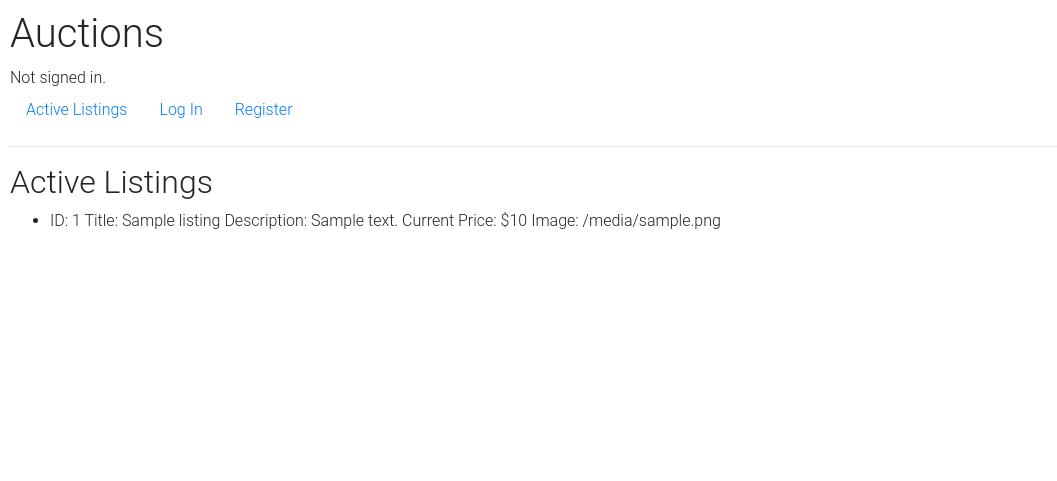
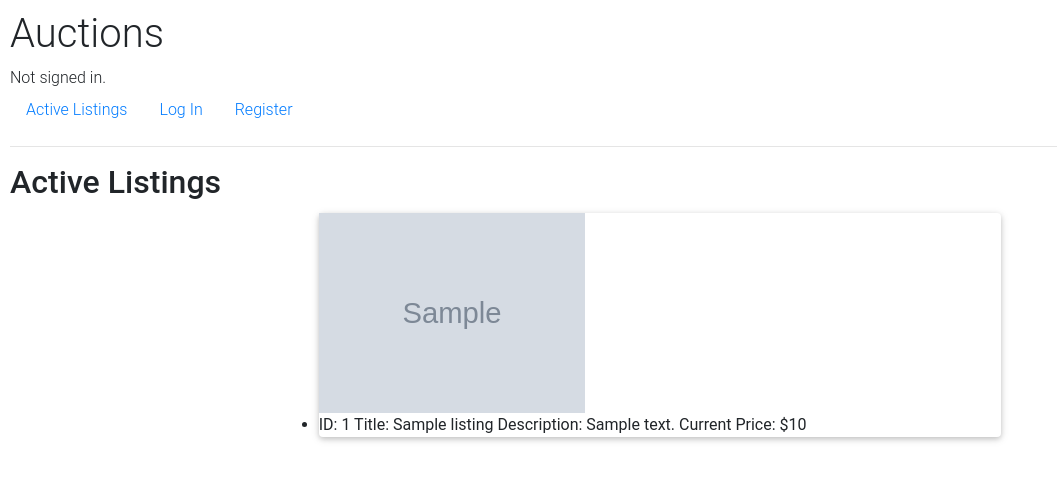
Before and after one commit to thenatural86/ecommerce, a Django app: template auctions/templates/auctions/index.html in a window 1280 px wide. Shown: the top 481 px of the page, without its empty margins (0-1057 px from the left). Run offline with Django 3.2, Linux system fonts and the light colour scheme; the template is opened without the code that fills it: most values are stand-ins (such as "Sample title", 1, 10 or a date in 2020); grey boxes marked "Sample" are stand-in pictures; some libraries are stand-ins or nearby versions.

Commit message:
render images

```diff
--- a/auctions/templates/auctions/index.html
+++ b/auctions/templates/auctions/index.html
@@ -1,16 +1,25 @@
 {% extends "auctions/layout.html" %}
 
 {% block body %}
-    <h2>Active Listings</h2>
+    <h2 class="card-title h2">Active Listings</h2>
+    <div class="row d-flex justify-content-center">
+        <div class="col-xl-7 pb-2">
             <ul>
                 {% for listing in listings %}
+                    <div class="card card-cascade">
                     <li>
+                        <div class="view view-cascade overlay ">
+                            <img src="{{listing.image}}" style="height:200px">
+                            <!-- Image: {{ listing.image }} -->
+                        </div>
                         ID: {{ listing.id }}
                         Title: {{ listing.title }}
                         Description: {{ listing.description }}
                         Current Price: ${{ listing.price }}
-            Image: {{ listing.image }}
                     </li>
                     {% endfor %}
+                </div>
             </ul>
+        </div>
+    </div>
 {% endblock %}
```
Also changed, not shown: auctions/static/auctions/styles.css (line endings or trailing spaces), db.sqlite3. Lines whose indentation alone changed are shown as unchanged.
